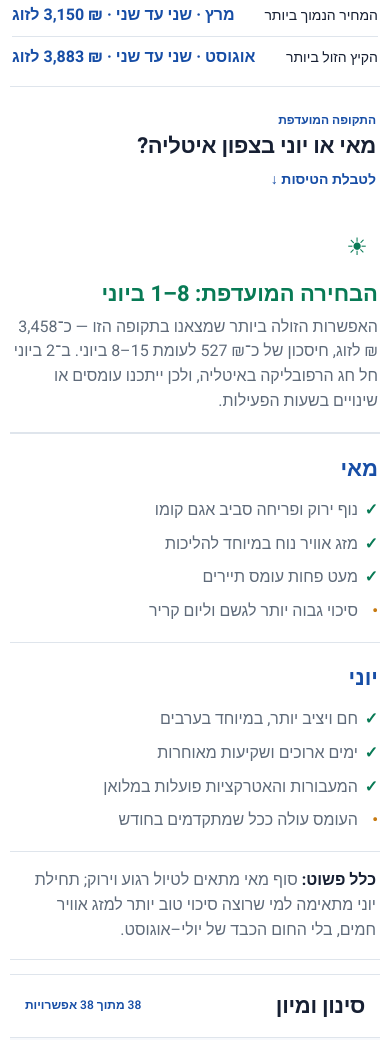
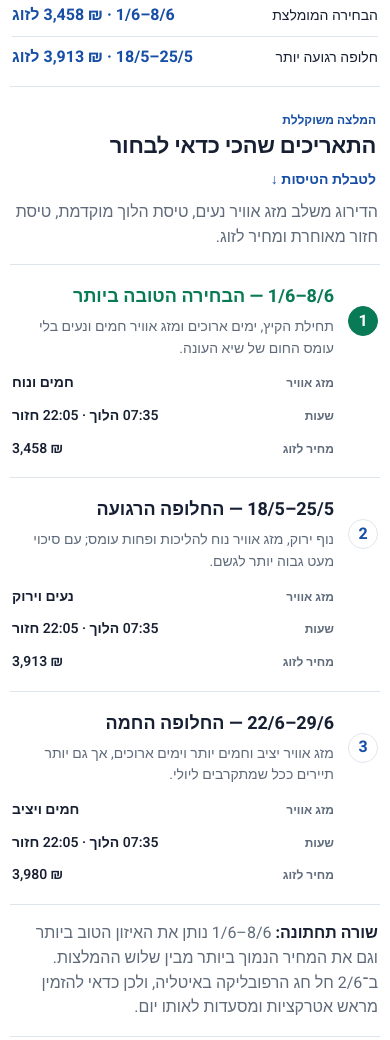
Before and after one commit to amordechai-dn/Italy, a website: page flights/index.html in a window 390 px wide. Shown: the part 332-1372 px from the top of the page. Drawn offline with Linux system fonts and the light colour scheme.

Commit message:
Replace month comparison with ranked dates

```diff
--- a/flights.css
+++ b/flights.css
@@ -4,27 +4,34 @@
 .quick-item { display:flex; align-items:baseline; gap:7px; font-size:var(--type-sm); }
 .quick-item strong { color:var(--blue); font-size:var(--type-md); font-weight:var(--weight-bold); }
 .quick-item + .quick-item { padding-inline-start:24px; border-inline-start:1px solid var(--line); }
-.season-focus { scroll-margin-top:78px; }
-.season-heading { align-items:center; }
+.date-recommendations { scroll-margin-top:78px; }
+.recommendation-heading { align-items:center; }
 .section-kicker { margin:0 0 4px; color:var(--blue); font-size:var(--type-xs); font-weight:var(--weight-bold); }
 .section-jump {
   color:var(--blue); text-decoration:none; font-size:var(--type-sm); font-weight:var(--weight-bold);
 }
 .section-jump:hover { text-decoration:underline; text-underline-offset:4px; }
-.recommendation { display:grid; grid-template-columns:auto 1fr; gap:18px; align-items:center; }
-.recommendation .icon { display:grid; place-items:center; width:48px; height:48px; color:var(--green); font-size:24px; }
-.recommendation h3 { margin:0; color:var(--green); font-size:var(--type-xl); font-weight:var(--weight-bold); }
-.recommendation p { max-width:980px; margin:3px 0 0; color:var(--muted); font-size:var(--type-md); }
-.month-grid { display:grid; grid-template-columns:1fr 1fr; gap:0; border-block:1px solid var(--line); }
-.month-card { padding:22px 24px; }
-.month-card + .month-card { border-inline-start:1px solid var(--line); }
-.month-card h3 { margin:0 0 12px; color:var(--blue); font-size:var(--type-xl); font-weight:var(--weight-bold); }
-.month-card ul { display:grid; gap:9px; margin:0; padding:0; list-style:none; }
-.month-card li { position:relative; padding-inline-start:20px; color:var(--muted); font-size:var(--type-md); }
-.month-card li::before { content:"✓"; position:absolute; inset-inline-start:0; color:var(--green); font-weight:var(--weight-bold); }
-.month-card .caution::before { content:"•"; color:#c77a11; }
-.decision { margin:0; padding:16px 4px; color:var(--muted); border-bottom:1px solid var(--line); font-size:var(--type-md); }
-.decision strong { color:var(--text); }
+.recommendation-intro { max-width:820px; margin:0 4px 14px; color:var(--muted); }
+.recommendation-list { margin:0; padding:0; list-style:none; border-top:1px solid var(--line); }
+.date-choice {
+  display:grid; grid-template-columns:36px minmax(260px,1.15fr) minmax(430px,1fr); gap:18px;
+  align-items:center; padding:22px 4px; border-bottom:1px solid var(--line);
+}
+.choice-rank {
+  display:grid; place-items:center; width:30px; height:30px; color:var(--blue);
+  border:1px solid var(--line); border-radius:50%; font-weight:var(--weight-bold);
+  font-variant-numeric:tabular-nums;
+}
+.date-choice.is-primary .choice-rank { color:#fff; border-color:var(--good); background:var(--good); }
+.choice-copy h3 { margin:0; color:var(--text); font-size:var(--type-lg); font-weight:var(--weight-bold); }
+.date-choice.is-primary .choice-copy h3 { color:var(--good); }
+.choice-copy p { margin:5px 0 0; color:var(--muted); font-size:var(--type-sm); }
+.choice-facts { display:grid; grid-template-columns:repeat(3,minmax(0,1fr)); gap:16px; margin:0; }
+.choice-facts div { min-width:0; }
+.choice-facts dt { color:var(--muted); font-size:var(--type-xs); font-weight:var(--weight-semibold); }
+.choice-facts dd { margin:3px 0 0; color:var(--text); font-size:var(--type-sm); font-weight:var(--weight-semibold); }
+.recommendation-note { margin:0; padding:16px 4px; color:var(--muted); border-bottom:1px solid var(--line); font-size:var(--type-md); }
+.recommendation-note strong { color:var(--text); }
 .recommended-row { background:var(--green-soft)!important; }
 .focus-badge { display:inline-flex; margin-top:4px; color:var(--green); font-size:var(--type-xs); font-weight:var(--weight-bold); }
 .filter-panel {
@@ -107,13 +114,15 @@ tbody tr:hover { background:color-mix(in srgb,var(--blue-soft) 72%,transparent);
   .quick-summary { display:grid; gap:8px; }
   .quick-item { justify-content:space-between; }
   .quick-item + .quick-item { padding:8px 0 0; border-inline-start:0; border-top:1px solid var(--line); }
-  .season-heading { display:flex; align-items:start; flex-direction:column; gap:8px; }
+  .recommendation-heading { display:flex; align-items:start; flex-direction:column; gap:8px; }
   .section-jump { flex:0 0 auto; }
-  .recommendation { grid-template-columns:1fr; gap:9px; }
-  .recommendation .icon { width:42px; height:42px; }
-  .month-grid { grid-template-columns:1fr; }
-  .month-card { padding:18px 2px; }
-  .month-card + .month-card { border-inline-start:0; border-top:1px solid var(--line); }
+  .recommendation-intro { margin-inline:2px; }
+  .date-choice { grid-template-columns:32px 1fr; gap:10px 12px; padding:18px 2px; }
+  .choice-copy { min-width:0; }
+  .choice-facts { grid-column:2; grid-template-columns:1fr; gap:8px; }
+  .choice-facts div { display:flex; align-items:baseline; justify-content:space-between; gap:12px; }
+  .choice-facts dd { text-align:end; }
+  .recommendation-note { padding-inline:2px; }
   .filter-panel { margin-top:14px; padding:0; overflow:visible; border-inline:0; border-radius:0; }
   .filter-panel-header { align-items:center; margin:0; padding:14px 15px; border-bottom:1px solid var(--line); }
   .filter-panel h2 { font-size:var(--type-xl); }
--- a/flights/index.html
+++ b/flights/index.html
@@ -3,7 +3,7 @@
 <head>
   <meta charset="utf-8">
   <meta name="viewport" content="width=device-width, initial-scale=1">
-  <meta name="description" content="השוואת טיסות ישירות לצפון איטליה לזוג, כולל מחירים, שעות, סינון והמלצה ממוקדת למאי ויוני.">
+  <meta name="description" content="השוואת טיסות ישירות לצפון איטליה לזוג, כולל מחירים, שעות, סינון ודירוג התאריכים המומלצים.">
   <link rel="canonical" href="https://amordechai-dn.github.io/Italy/flights/">
   <meta name="theme-color" content="#ffffff">
   <link rel="icon" href="../assets/italy-mark.svg" type="image/svg+xml">
@@ -12,8 +12,8 @@
   <link rel="preconnect" href="https://fonts.gstatic.com" crossorigin>
   <link href="https://fonts.googleapis.com/css2?family=Heebo:wght@400;500;600;700;800&amp;display=swap" rel="stylesheet">
   <script src="../theme.js?v=1"></script>
-  <link rel="stylesheet" href="../site.css?v=25">
-  <link rel="stylesheet" href="../flights.css?v=6">
+  <link rel="stylesheet" href="../site.css?v=26">
+  <link rel="stylesheet" href="../flights.css?v=7">
   <script src="../site.js?v=8" defer></script>
 </head>
 <body data-page="flights">
@@ -31,32 +31,38 @@
   </header>
 
   <section class="quick-summary" aria-label="סיכום קצר">
-    <div class="quick-item"><span>המחיר הנמוך ביותר</span><strong>מרץ · שני עד שני · <bdi dir="ltr">3,150 ₪</bdi> לזוג</strong></div>
-    <div class="quick-item"><span>הקיץ הזול ביותר</span><strong>אוגוסט · שני עד שני · <bdi dir="ltr">3,883 ₪</bdi> לזוג</strong></div>
+    <div class="quick-item"><span>הבחירה המומלצת</span><strong><bdi dir="ltr">1/6–8/6</bdi> · <bdi dir="ltr">3,458 ₪</bdi> לזוג</strong></div>
+    <div class="quick-item"><span>חלופה רגועה יותר</span><strong><bdi dir="ltr">18/5–25/5</bdi> · <bdi dir="ltr">3,913 ₪</bdi> לזוג</strong></div>
   </section>
 
-  <section class="season-focus" id="may-june" aria-labelledby="may-june-title">
-    <div class="section-heading season-heading">
+  <section class="date-recommendations" id="recommended-dates" aria-labelledby="recommended-dates-title">
+    <div class="section-heading recommendation-heading">
       <div>
-        <p class="section-kicker">התקופה המועדפת</p>
-        <h2 id="may-june-title">מאי או יוני בצפון איטליה?</h2>
+        <p class="section-kicker">המלצה משוקללת</p>
+        <h2 id="recommended-dates-title">התאריכים שהכי כדאי לבחור</h2>
       </div>
       <a class="section-jump" href="#filter-panel-title">לטבלת הטיסות ↓</a>
     </div>
 
-    <section class="recommendation" aria-labelledby="recommendation-title">
-      <div class="icon" aria-hidden="true">☀</div>
-      <div>
-        <h3 id="recommendation-title">הבחירה המועדפת: <bdi dir="ltr">1–8</bdi> ביוני</h3>
-        <p>האפשרות הזולה ביותר שמצאנו בתקופה הזו — כ־<bdi dir="ltr">3,458 ₪</bdi> לזוג, חיסכון של כ־<bdi dir="ltr">527 ₪</bdi> לעומת <bdi dir="ltr">8–15</bdi> ביוני. ב־<bdi dir="ltr">2</bdi> ביוני חל חג הרפובליקה באיטליה, ולכן ייתכנו עומסים או שינויים בשעות הפעילות.</p>
-      </div>
-    </section>
-
-    <div class="month-grid" role="group" aria-label="השוואה בין מאי ליוני">
-      <article class="month-card"><h3>מאי</h3><ul><li>נוף ירוק ופריחה סביב אגם קומו</li><li>מזג אוויר נוח במיוחד להליכות</li><li>מעט פחות עומס תיירים</li><li class="caution">סיכוי גבוה יותר לגשם וליום קריר</li></ul></article>
-      <article class="month-card"><h3>יוני</h3><ul><li>חם ויציב יותר, במיוחד בערבים</li><li>ימים ארוכים ושקיעות מאוחרות</li><li>המעבורות והאטרקציות פועלות במלואן</li><li class="caution">העומס עולה ככל שמתקדמים בחודש</li></ul></article>
-    </div>
-    <p class="decision"><strong>כלל פשוט:</strong> סוף מאי מתאים לטיול רגוע וירוק; תחילת יוני מתאימה למי שרוצה סיכוי טוב יותר למזג אוויר חמים, בלי החום הכבד של יולי–אוגוסט.</p>
+    <p class="recommendation-intro">הדירוג משלב מזג אוויר נעים, טיסת הלוך מוקדמת, טיסת חזור מאוחרת ומחיר לזוג.</p>
+    <ol class="recommendation-list">
+      <li class="date-choice is-primary">
+        <span class="choice-rank"><span class="sr-only">מקום ראשון</span><span aria-hidden="true">1</span></span>
+        <div class="choice-copy"><h3><bdi dir="ltr">1/6–8/6</bdi> — הבחירה הטובה ביותר</h3><p>תחילת הקיץ, ימים ארוכים ומזג אוויר חמים ונעים בלי עומס החום של שיא העונה.</p></div>
+        <dl class="choice-facts"><div><dt>מזג אוויר</dt><dd>חמים ונוח</dd></div><div><dt>שעות</dt><dd><bdi dir="ltr">07:35</bdi> הלוך · <bdi dir="ltr">22:05</bdi> חזור</dd></div><div><dt>מחיר לזוג</dt><dd><bdi dir="ltr">3,458 ₪</bdi></dd></div></dl>
+      </li>
+      <li class="date-choice">
+        <span class="choice-rank"><span class="sr-only">מקום שני</span><span aria-hidden="true">2</span></span>
+        <div class="choice-copy"><h3><bdi dir="ltr">18/5–25/5</bdi> — החלופה הרגועה</h3><p>נוף ירוק, מזג אוויר נוח להליכות ופחות עומס; עם סיכוי מעט גבוה יותר לגשם.</p></div>
+        <dl class="choice-facts"><div><dt>מזג אוויר</dt><dd>נעים וירוק</dd></div><div><dt>שעות</dt><dd><bdi dir="ltr">07:35</bdi> הלוך · <bdi dir="ltr">22:05</bdi> חזור</dd></div><div><dt>מחיר לזוג</dt><dd><bdi dir="ltr">3,913 ₪</bdi></dd></div></dl>
+      </li>
+      <li class="date-choice">
+        <span class="choice-rank"><span class="sr-only">מקום שלישי</span><span aria-hidden="true">3</span></span>
+        <div class="choice-copy"><h3><bdi dir="ltr">22/6–29/6</bdi> — החלופה החמה</h3><p>מזג אוויר יציב וחמים יותר וימים ארוכים, אך גם יותר תיירים ככל שמתקרבים ליולי.</p></div>
+        <dl class="choice-facts"><div><dt>מזג אוויר</dt><dd>חמים ויציב</dd></div><div><dt>שעות</dt><dd><bdi dir="ltr">07:35</bdi> הלוך · <bdi dir="ltr">22:05</bdi> חזור</dd></div><div><dt>מחיר לזוג</dt><dd><bdi dir="ltr">3,980 ₪</bdi></dd></div></dl>
+      </li>
+    </ol>
+    <p class="recommendation-note"><strong>שורה תחתונה:</strong> <bdi dir="ltr">1/6–8/6</bdi> נותן את האיזון הטוב ביותר וגם את המחיר הנמוך ביותר מבין שלוש ההמלצות. ב־<bdi dir="ltr">2/6</bdi> חל חג הרפובליקה באיטליה, ולכן כדאי להזמין מראש אטרקציות ומסעדות לאותו יום.</p>
   </section>
 
   <section class="filter-panel" aria-labelledby="filter-panel-title">
--- a/site.css
+++ b/site.css
@@ -406,39 +406,6 @@ main {
   box-shadow: none;
 }
 
-.recommendation {
-  margin-block-start: 18px;
-  padding: 18px 4px;
-  border: 0;
-  border-bottom: 1px solid var(--line);
-  border-radius: 0;
-  background: transparent;
-  box-shadow: none;
-}
-.recommendation .icon { background: transparent; }
-
-.month-grid {
-  gap: 0;
-  border-block: 1px solid var(--line);
-}
-.month-card {
-  padding: 22px 24px;
-  border: 0;
-  border-radius: 0;
-  background: transparent;
-  box-shadow: none;
-}
-.month-card + .month-card { border-inline-start: 1px solid var(--line); }
-
-.decision {
-  margin-block-start: 0;
-  padding: 16px 4px;
-  border: 0;
-  border-bottom: 1px solid var(--line);
-  border-radius: 0;
-  background: transparent;
-}
-
 .section-title,
 .section-heading {
   margin: 32px 4px 12px;
@@ -549,11 +516,6 @@ tbody tr:last-child td { border-bottom: 0; }
   .hero .trip-strip span { width: max-content; justify-self: start; }
   .hero .trip-strip span + span { margin-inline-start: 0; padding-inline-start: 0; border-inline-start: 0; }
   .quick-summary { padding-inline: 2px; }
-  .recommendation { padding-inline: 2px; }
-  .month-grid { gap: 0; }
-  .month-card { padding: 18px 2px; }
-  .month-card + .month-card { border-inline-start: 0; border-top: 1px solid var(--line); }
-  .decision { padding-inline: 2px; }
   .section-title,
   .section-heading { margin: 24px 4px 10px; }
   .section-title,
```
Also changed, not shown: attractions/index.html (+1 -1 lines), hotels/index.html (+1 -1 lines), index.html (+9 -9 lines), may-june.html (+4 -4 lines).
